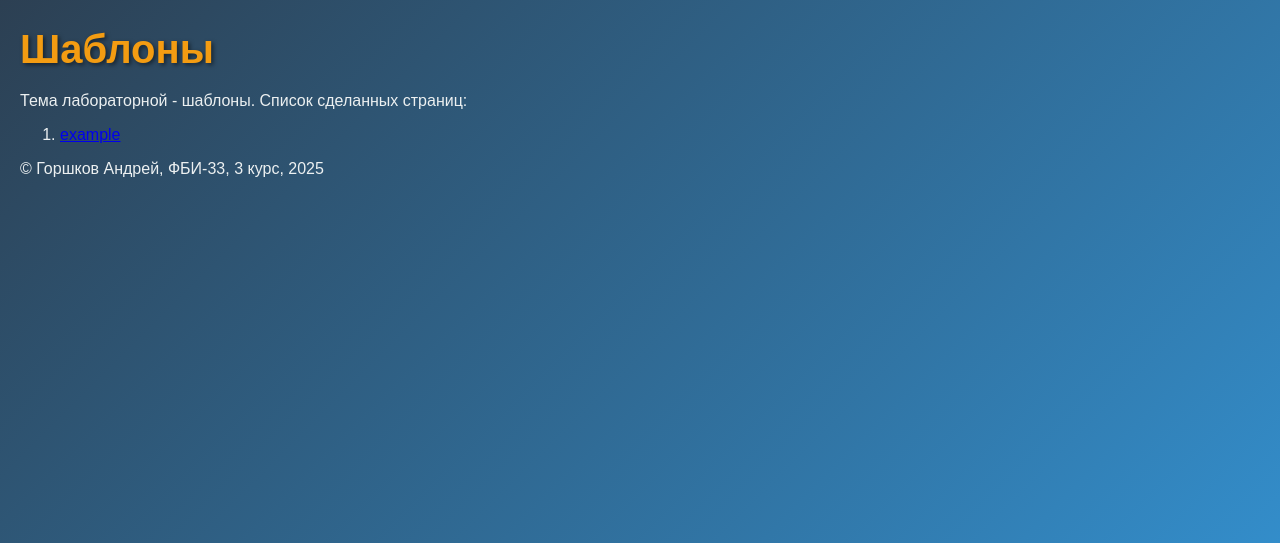
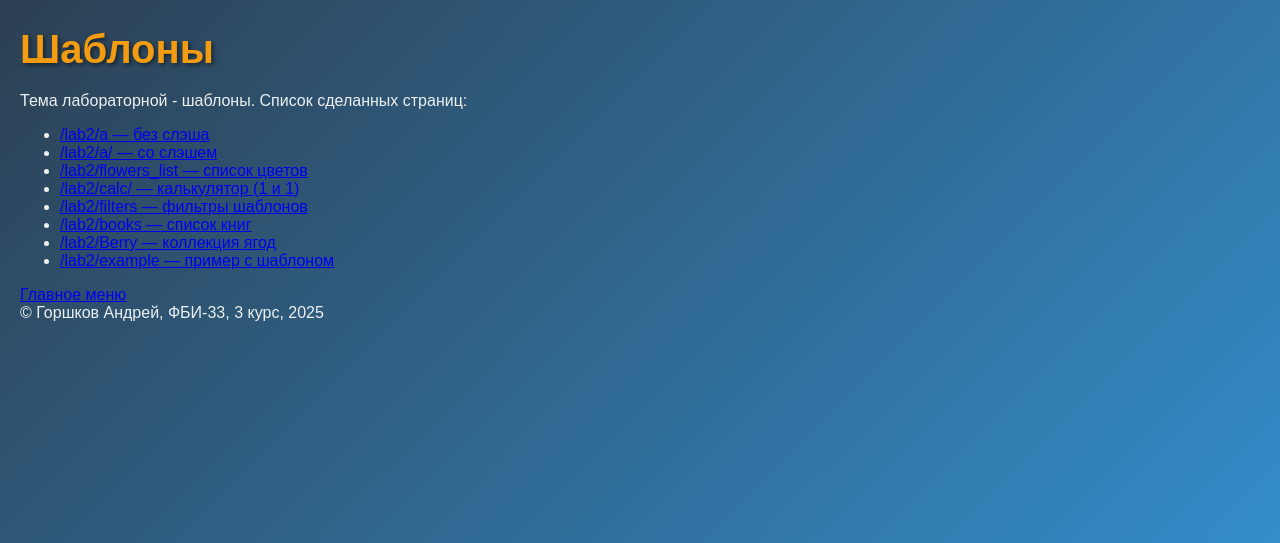
Before and after one commit to ANDREY-GOR-69/web-back-labs, a Flask app: page /lab2/ in a window 1280 px wide. Shown: the part 38-581 px from the top of the page. Run offline with Flask 3, Linux system fonts and the light colour scheme.

Commit message:
Добавление ссылок

```diff
--- a/app.py
+++ b/app.py
@@ -17,6 +17,7 @@ def index():
         <main>
             <menu>
                 <li><a href="''' + url_for('lab1') + '''">Первая лабораторная</a></li>
+                <li><a href="''' + url_for('lab2') + '''">Вторая лабораторная</a></li>
             </menu>
         </main>
         <footer>
--- a/templates/base.html
+++ b/templates/base.html
@@ -13,6 +13,7 @@
 
     <main>
         {% block main %}{% endblock %}
+        <a href="{{ url_for('index') }}"> Главное меню</a>
     </main>
 
     <footer>
--- a/templates/lab2.html
+++ b/templates/lab2.html
@@ -5,9 +5,14 @@
 {% block main %}
     <h1>Шаблоны</h1>
     <div>Тема лабораторной - шаблоны. Список сделанных страниц:</div>
-    <ol>
-        <li>
-            <a href="/lab2/example">example</a>
-        </li>
-    </ol>
+    <ul>
+        <li><a href="{{ url_for('a') }}">/lab2/a — без слэша</a></li>
+        <li><a href="{{ url_for('a2') }}">/lab2/a/ — со слэшем</a></li>
+        <li><a href="{{ url_for('show_flowers') }}">/lab2/flowers_list — список цветов</a></li>
+        <li><a href="{{ url_for('calc_default') }}">/lab2/calc/ — калькулятор (1 и 1)</a></li>
+        <li><a href="{{ url_for('filters') }}">/lab2/filters — фильтры шаблонов</a></li>
+        <li><a href="{{ url_for('show_books') }}">/lab2/books — список книг</a></li>
+        <li><a href="{{ url_for('show_Berry') }}">/lab2/Berry — коллекция ягод</a></li>
+        <li><a href="{{ url_for('example') }}">/lab2/example — пример с шаблоном</a></li>
+    </ul>
 {% endblock %}
```
